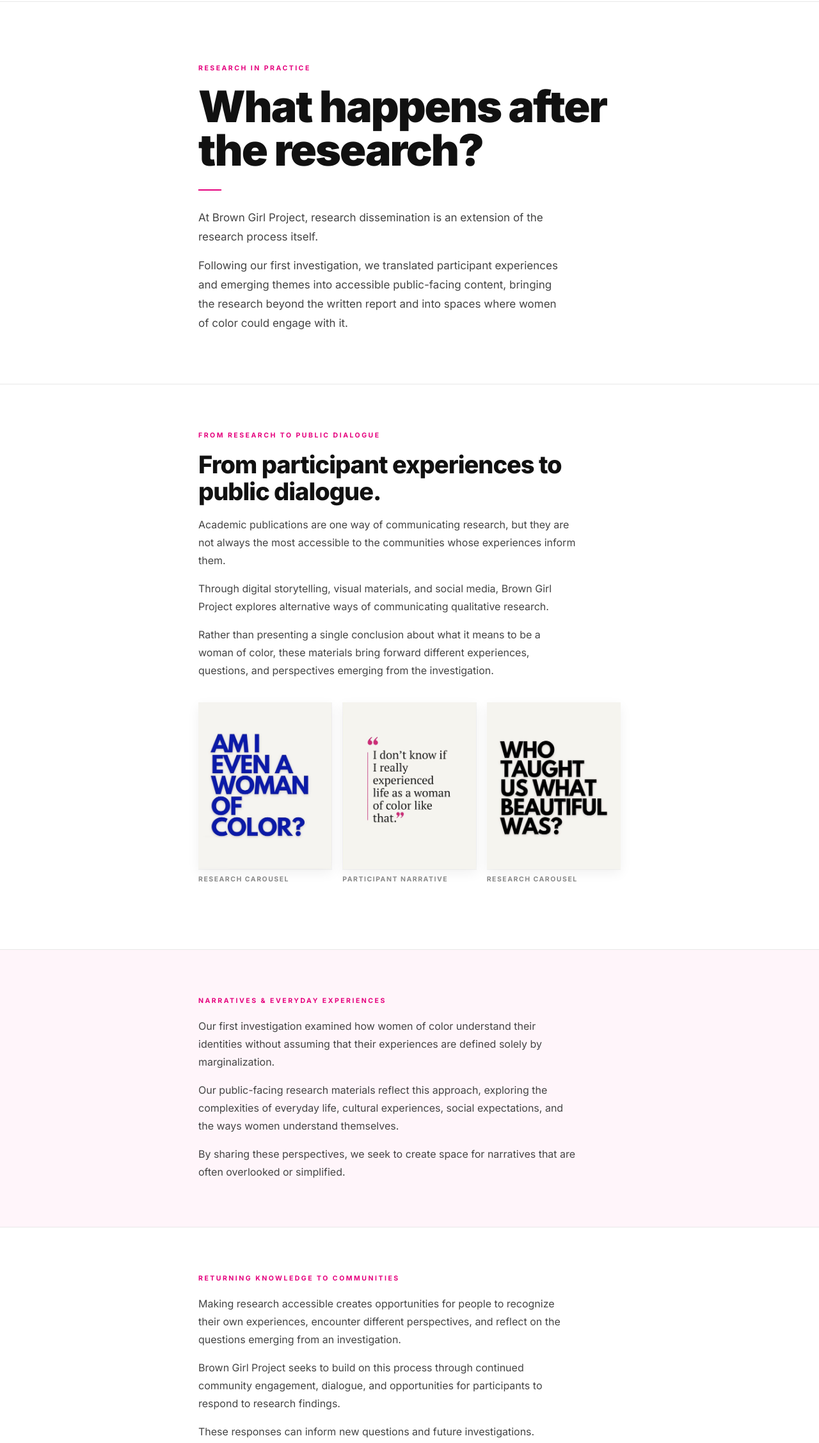
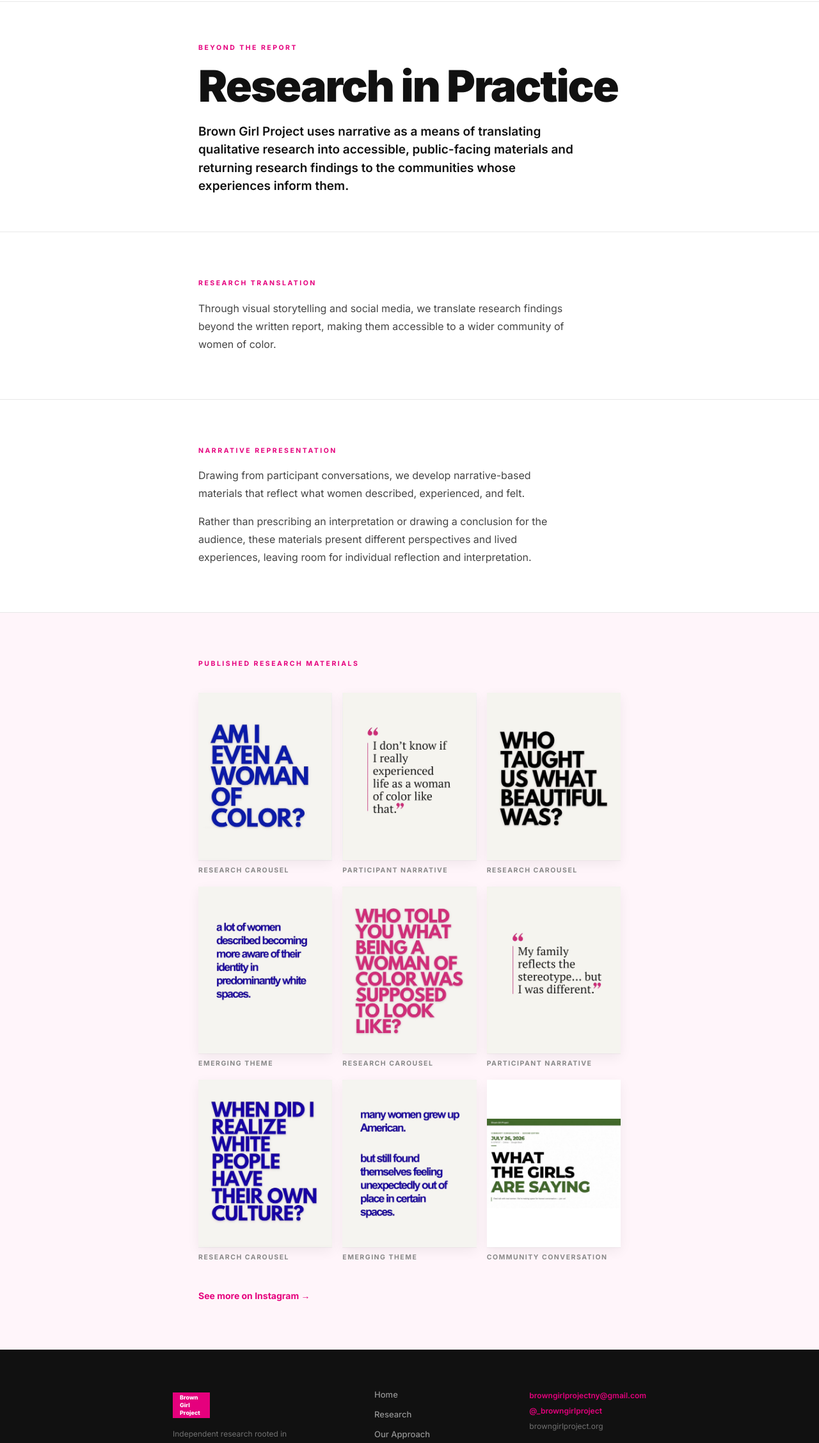
Before and after one commit to Anjaliii205/browngirlproject.org, a plain HTML site: page practice.html in a window 1280 px wide. Shown: the part 61-2317 px from the top of the page at 64% size. Drawn offline with Linux system fonts and the light colour scheme.

Commit message:
Rework Research in Practice: new copy and 3x3 gallery of published materials
Co-Authored-By: Claude Opus 5.5 <noreply@anthropic.com>
Claude-Session: https://claude.ai/code/session_01WtEP1icMCbBrmzGnaGXVgx

```diff
--- a/practice.html
+++ b/practice.html
@@ -102,6 +102,7 @@
     @media (max-width: 640px) { .gallery { grid-template-columns: 1fr 1fr; gap: 12px; } }
     .tile { margin: 0; }
     .tile img { display: block; width: 100%; aspect-ratio: 4 / 5; object-fit: cover; background: #f4f3ef; box-shadow: 0 1px 0 rgba(0,0,0,0.04), 0 6px 18px rgba(0,0,0,0.06); }
+    .tile img.fit { object-fit: contain; background: #fff; }
     .feature-fig { margin: 36px 0 0; max-width: 620px; }
     .feature-fig img { display: block; width: 100%; border: 1px solid var(--border); }
     .feature-fig figcaption { font-size: 12px; color: var(--muted); margin-top: 10px; }
@@ -150,69 +151,44 @@
     </div>
   </nav>
 
-  <section class="hero practice-hero">
+  <div class="page-header">
     <div class="container">
-      <div class="eyebrow">Research in Practice</div>
-      <h1>What happens after the research?</h1>
-      <hr class="rule">
-      <p class="hero-sub">At Brown Girl Project, research dissemination is an extension of the research process itself.</p>
-      <p class="hero-sub">Following our first investigation, we translated participant experiences and emerging themes into accessible public-facing content, bringing the research beyond the written report and into spaces where women of color could engage with it.</p>
+      <div class="eyebrow">Beyond the Report</div>
+      <h1>Research in Practice</h1>
+      <p class="lead">Brown Girl Project uses narrative as a means of translating qualitative research into accessible, public-facing materials and returning research findings to the communities whose experiences inform them.</p>
+    </div>
+  </div>
+
+  <section class="block ">
+    <div class="container">
+      <div class="eyebrow">Research Translation</div>
+      <p>Through visual storytelling and social media, we translate research findings beyond the written report, making them accessible to a wider community of women of color.</p>
     </div>
   </section>
 
   <section class="block ">
     <div class="container">
-      <div class="eyebrow">From Research to Public Dialogue</div>
-      <h2>From participant experiences to public dialogue.</h2>
-      <p>Academic publications are one way of communicating research, but they are not always the most accessible to the communities whose experiences inform them.</p>
-      <p>Through digital storytelling, visual materials, and social media, Brown Girl Project explores alternative ways of communicating qualitative research.</p>
-      <p>Rather than presenting a single conclusion about what it means to be a woman of color, these materials bring forward different experiences, questions, and perspectives emerging from the investigation.</p>
+      <div class="eyebrow">Narrative Representation</div>
+      <p>Drawing from participant conversations, we develop narrative-based materials that reflect what women described, experienced, and felt.</p>
+      <p>Rather than prescribing an interpretation or drawing a conclusion for the audience, these materials present different perspectives and lived experiences, leaving room for individual reflection and interpretation.</p>
+    </div>
+  </section>
+
+  <section class="block tint last">
+    <div class="container">
+      <div class="eyebrow">Published Research Materials</div>
       <div class="gallery">
 <figure class="tile"><img src="images/am-i-even-a-woman-of-color.jpg" alt="Am I even a woman of color?" loading="lazy"><figcaption>Research carousel</figcaption></figure>
 <figure class="tile"><img src="images/quote-experienced-life.jpg" alt="“I don’t know if I really experienced life as a woman of color like that.”" loading="lazy"><figcaption>Participant narrative</figcaption></figure>
 <figure class="tile"><img src="images/who-taught-us-beautiful.jpg" alt="Who taught us what beautiful was?" loading="lazy"><figcaption>Research carousel</figcaption></figure>
-      </div>
-    </div>
-  </section>
-
-  <section class="block tint">
-    <div class="container">
-      <div class="eyebrow">Narratives &amp; Everyday Experiences</div>
-      <p>Our first investigation examined how women of color understand their identities without assuming that their experiences are defined solely by marginalization.</p>
-      <p>Our public-facing research materials reflect this approach, exploring the complexities of everyday life, cultural experiences, social expectations, and the ways women understand themselves.</p>
-      <p>By sharing these perspectives, we seek to create space for narratives that are often overlooked or simplified.</p>
-    </div>
-  </section>
-
-  <section class="block ">
-    <div class="container">
-      <div class="eyebrow">Returning Knowledge to Communities</div>
-      <p>Making research accessible creates opportunities for people to recognize their own experiences, encounter different perspectives, and reflect on the questions emerging from an investigation.</p>
-      <p>Brown Girl Project seeks to build on this process through continued community engagement, dialogue, and opportunities for participants to respond to research findings.</p>
-      <p>These responses can inform new questions and future investigations.</p>
-      <figure class="feature-fig">
-        <img src="images/what-the-girls-are-saying.jpg" alt="What the Girls Are Saying — Community Conversation, Second Edition, July 26, 2026, online" loading="lazy">
-        <figcaption>Community conversation · <em>What the Girls Are Saying</em>, second edition</figcaption>
-      </figure>
-    </div>
-  </section>
-
-  <section class="block last">
-    <div class="container">
-      <div class="eyebrow">Explore the Research Series</div>
-      <h2>The research series.</h2>
-      <div class="gallery">
+<figure class="tile"><img src="images/predominantly-white-spaces.jpg" alt="A lot of women described becoming more aware of their identity in predominantly white spaces." loading="lazy"><figcaption>Emerging theme</figcaption></figure>
 <figure class="tile"><img src="images/who-told-you.jpg" alt="Who told you what being a woman of color was supposed to look like?" loading="lazy"><figcaption>Research carousel</figcaption></figure>
 <figure class="tile"><img src="images/quote-family-stereotype.jpg" alt="“My family reflects the stereotype… but I was different.”" loading="lazy"><figcaption>Participant narrative</figcaption></figure>
 <figure class="tile"><img src="images/white-people-culture.jpg" alt="When did I realize white people have their own culture?" loading="lazy"><figcaption>Research carousel</figcaption></figure>
-<figure class="tile"><img src="images/predominantly-white-spaces.jpg" alt="A lot of women described becoming more aware of their identity in predominantly white spaces." loading="lazy"><figcaption>Emerging theme</figcaption></figure>
 <figure class="tile"><img src="images/grew-up-american.jpg" alt="Many women grew up American, but still found themselves feeling unexpectedly out of place in certain spaces." loading="lazy"><figcaption>Emerging theme</figcaption></figure>
+<figure class="tile"><img class="fit" src="images/what-the-girls-are-saying.jpg" alt="What the Girls Are Saying — Community Conversation, Second Edition, July 26, 2026, online" loading="lazy"><figcaption>Community conversation</figcaption></figure>
       </div>
-      <p class="note">The materials featured here were developed from Brown Girl Project's first qualitative investigation with women of color in the United States.</p>
-      <div class="btn-row">
-        <a href="research.html" class="btn">Read the Original Research</a>
-        <a href="https://instagram.com/_browngirlproject" class="btn btn-outline" target="_blank">Explore Our Instagram</a>
-      </div>
+      <a href="https://instagram.com/_browngirlproject" class="link" target="_blank">See more on Instagram →</a>
     </div>
   </section>
 
```
Also changed, not shown: approach.html (+1 -0 lines), collaborate.html (+1 -0 lines), contact.html (+1 -0 lines), research.html (+1 -0 lines).
